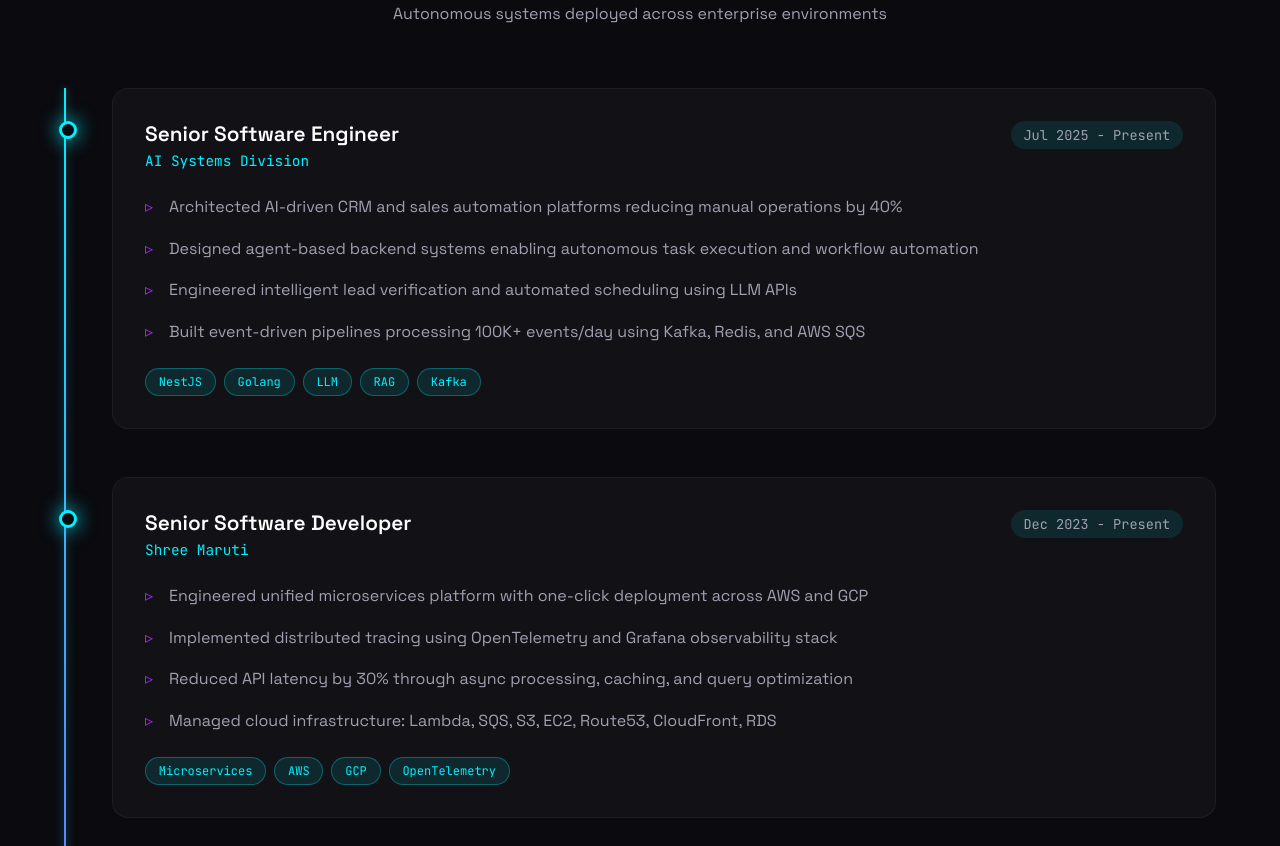
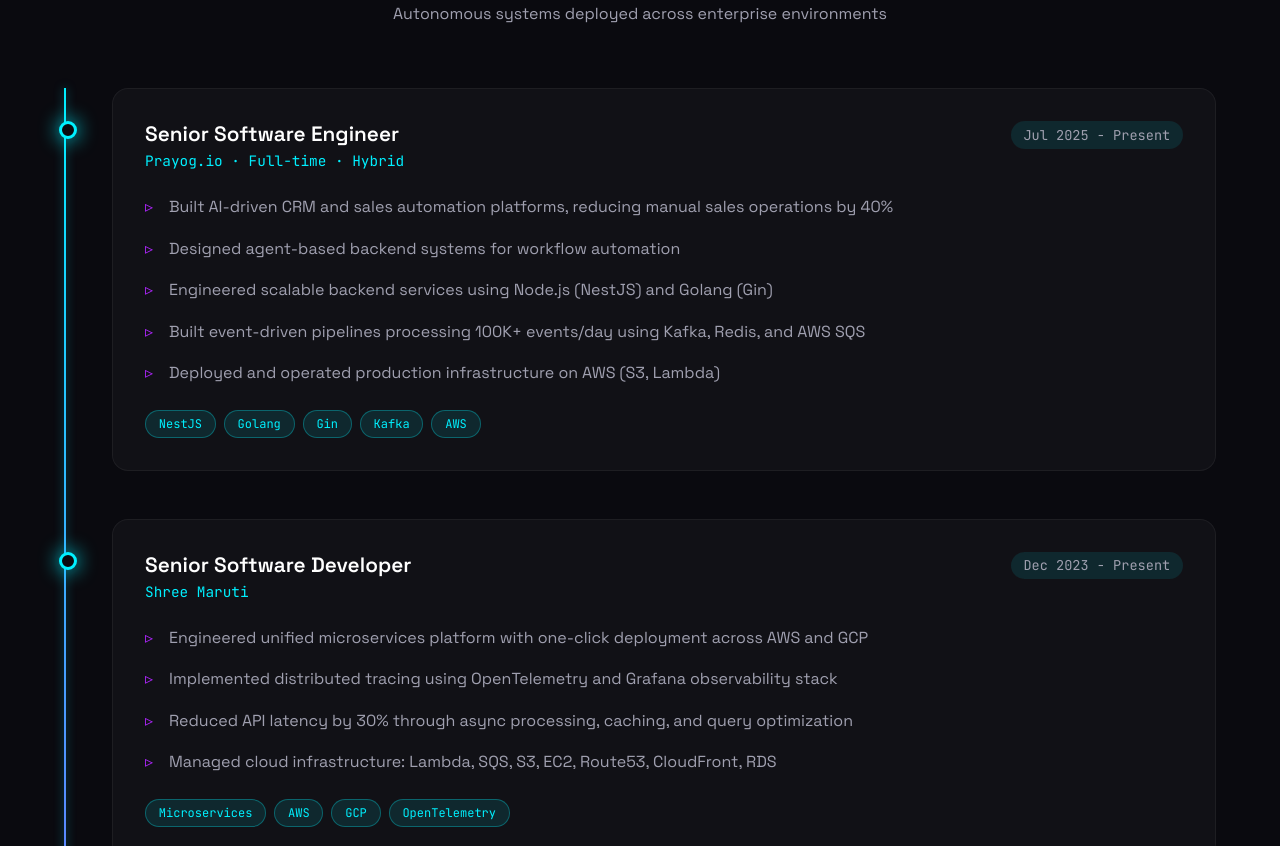
Before and after one commit to vomayank/vomayank.github.io, a plain HTML site: page index.html in a window 1280 px wide. Shown: the part 1307-2153 px from the top of the page. Drawn offline with Linux system fonts and the light colour scheme.

Commit message:
Update experience with Prayog.io company name

```diff
--- a/index.html
+++ b/index.html
@@ -1164,26 +1164,26 @@
                 <div class="timeline-header">
                     <div>
                         <div class="timeline-title">Senior Software Engineer</div>
-                        <div class="timeline-company">AI Systems Division</div>
+                        <div class="timeline-company">Prayog.io · Full-time · Hybrid</div>
                     </div>
                     <div class="timeline-date">Jul 2025 - Present</div>
                 </div>
                 <div class="timeline-content">
                     <ul>
-                        <li>Architected AI-driven CRM and sales automation platforms reducing manual operations by 40%
+                        <li>Built AI-driven CRM and sales automation platforms, reducing manual sales operations by 40%
                         </li>
-                        <li>Designed agent-based backend systems enabling autonomous task execution and workflow
-                            automation</li>
-                        <li>Engineered intelligent lead verification and automated scheduling using LLM APIs</li>
+                        <li>Designed agent-based backend systems for workflow automation</li>
+                        <li>Engineered scalable backend services using Node.js (NestJS) and Golang (Gin)</li>
                         <li>Built event-driven pipelines processing 100K+ events/day using Kafka, Redis, and AWS SQS
                         </li>
+                        <li>Deployed and operated production infrastructure on AWS (S3, Lambda)</li>
                     </ul>
                     <div class="tech-tags">
                         <span class="tech-tag">NestJS</span>
                         <span class="tech-tag">Golang</span>
-                        <span class="tech-tag">LLM</span>
-                        <span class="tech-tag">RAG</span>
+                        <span class="tech-tag">Gin</span>
                         <span class="tech-tag">Kafka</span>
+                        <span class="tech-tag">AWS</span>
                     </div>
                 </div>
             </div>
```
